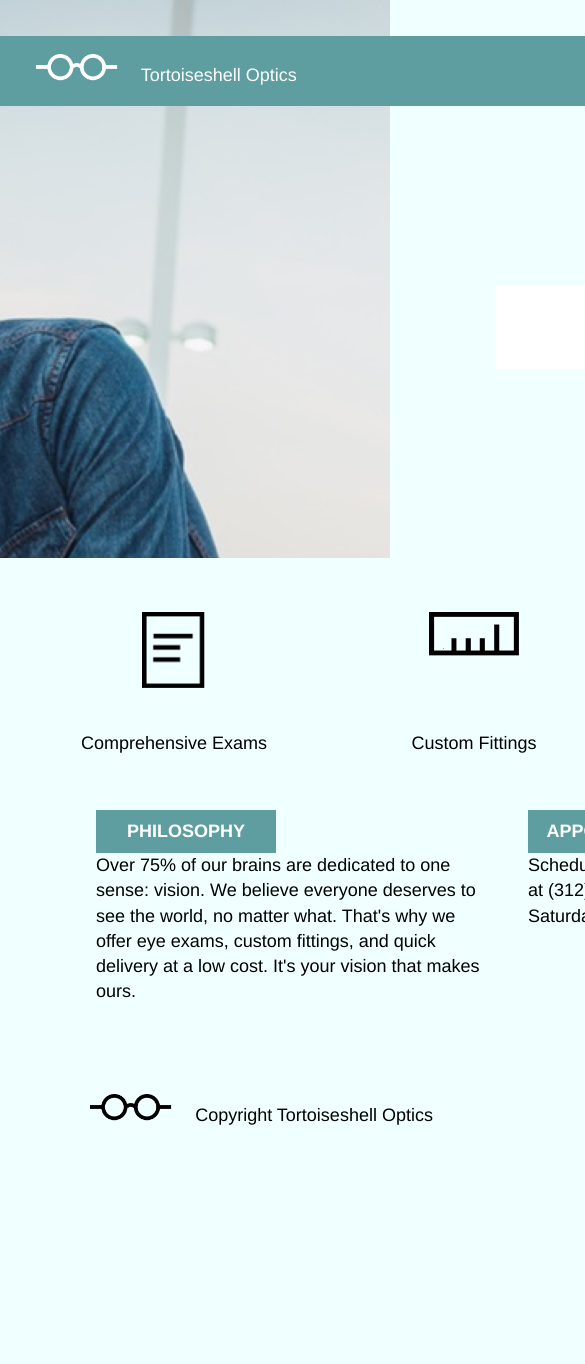
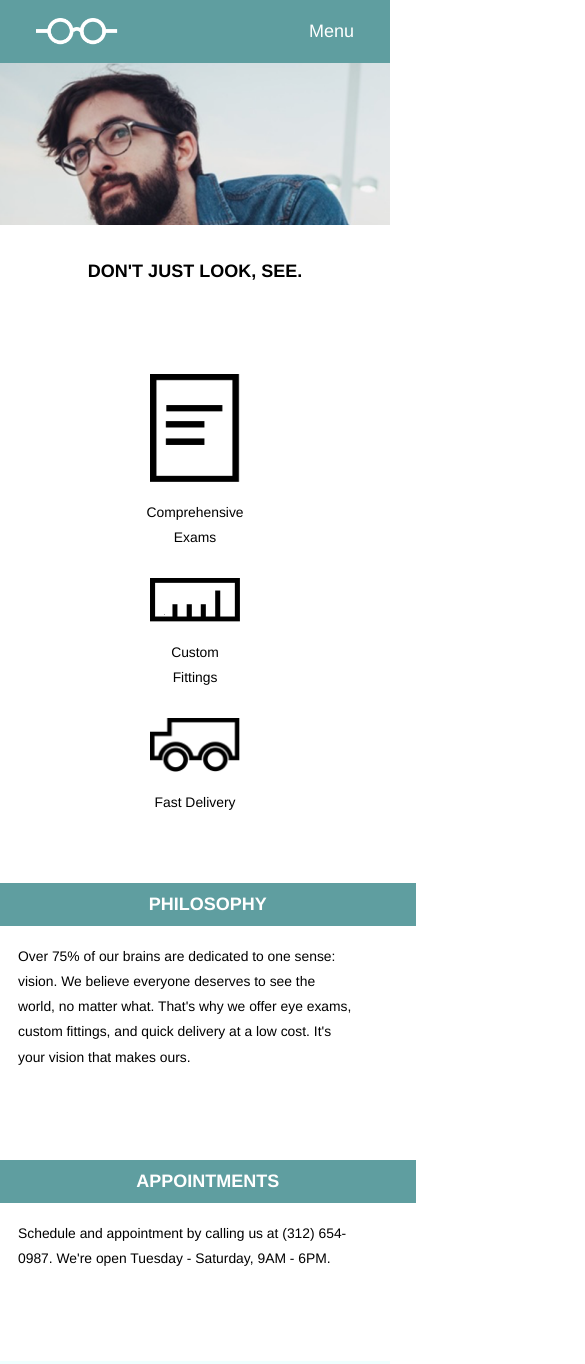
Before and after one commit to Wyorancher/Tortoiseshell-Optics, a plain HTML site: page index.html in a window 390 px wide. Shown: the top 1364 px of the page, 585 px wide, since content can reach past the window. Before the commit the page ends 1201 px from the top, so only its background shows below. Drawn offline with Linux system fonts and the light colour scheme.

Commit message:
final project files

```diff
--- a/index.html
+++ b/index.html
@@ -2,7 +2,6 @@
 <html>
 <head>
 <meta charset="utf-8">
-<meta name="viewport" content="width=device-width, initial-scale=1.0">
 <title>Tortoiseshell Optics</title>
 <link href="resources/css/reset.css" rel="stylesheet" type="text/css">
 <link href="resources/css/style.css" rel="stylesheet" type="text/css">
@@ -10,29 +9,34 @@
 
 <body>
 <!--Top logo, company name and nav-->
-<div class="main-banner">
-  <div class="container">
-    <div class="company head">
-      <div>
-        <img class="head_img" src="resources/images/logo-white.png" alt="glasses icon">
-        <span>Tortoiseshell Optics</span>
-      </div>
-       <nav>
+<header>
+  <nav class="container">
+    <div>
+      <img src="resources/images/logo-white.png" alt="glasses icon">
+      <span>Tortoiseshell Optics</span>
+    </div>
+    <div class="menu">
+       <ul>
         <li>Services</li>
         <li>Products</li>
         <li>Contacts</li>
-      </nav>
+      </ul>
+      <ul class="truncated-menu">
+        <li>Menu</li>
+      </ul>
     </div>
-    <div class="head_box">
-      <p>DON'T JUST LOOK, SEE.</p>
+  </nav>
+  <!--Main banner-->
+    <div class="flex container">
+      <div class="main-banner">
+      <h1>DON'T JUST LOOK, SEE.</h1>
     </div>
   </div>
-</div>
-<!--Info-->
-<div class="container">
-  <div class="info_box">
+</header>
+<!--Business guide and Info Section-->
+<section class="guide">
     <div class="service">
-      <img src="resources/images/paper-icon.png" alt="piece of paper icon" class="paper">
+      <img class="paper" src="resources/images/paper-icon.png" alt="piece of paper icon">
       <div>Comprehensive Exams</div>
     </div>
     <div class="service">
@@ -43,28 +47,26 @@
       <img class="truck" src="resources/images/truck-icon.png" alt="truck icon">
       <div>Fast Delivery</div>
     </div>
-  </div>
-  <!--business information-->
-  <div class="business_info">
-    <div class="col_one">
-      <div class="about company">
-        <h2>PHILOSOPHY</h2>
+  </section>
+  <!-- info section-->
+  <section class="guide container">
+    <div class="info">
+      <div class="title">
+        PHILOSOPHY
       </div>
       <p>Over 75% of our brains are dedicated to one sense: vision. We believe everyone deserves to see the world, no matter what. That's why we offer eye exams, custom fittings, and quick delivery at a low cost. It's your vision that makes ours.</p>
     </div>
-    <div class="col_two">
-      <div class="about company">
-        <h2>APPOINTMENTS</h2>
+    <div class="info">
+      <div class="title">
+        APPOINTMENTS
     </div>
       <p>Schedule and appointment by calling us at (312) 654-0987. We're open Tuesday - Saturday, 9AM - 6PM.</p>
     </div>
-  </div>
-</div>
+  </section>
+  <!--Footer-->
 <footer class="container">
-  <div class="footer_business">
     <img class="head_img" src="resources/images/logo-black.png" alt="glasses icon">
-    <span>Copyright Tortoiseshell Optics</span>
-  </div>
+    <div>Copyright Tortoiseshell Optics</div>
 </footer>
 </body>
 </html>
--- a/resources/css/style.css
+++ b/resources/css/style.css
@@ -1,88 +1,161 @@
 @charset "utf-8";
 /* CSS Document */
-@media only screen and (max-width: 1024px) {
+
+html {
+  font-family: Helvetica, sans-serif;
+  font-size: 18px;
+  background-color: white;
+}
+
+body {
+  line-height: 1.4rem;
+}
+
+.container {
+  max-width: 960px;
+  margin: auto;
+}
+
+.flex {
+  display: flex;
+}
+
+/* Header */
+
+header {
+  background: url(../images/glasses-bg.png);
+  background-repeat: no-repeat;
+  background-position: center;
+  background-size: cover;
+  padding-top: 1rem;
+  height: 30rem;
+}
+h1 {
+  font-size: 2rem;
+  font-weight: bold;
+  margin: 2rem 0;
+}
+header .flex {
+  justify-content: flex-end;
+}
+
 .main-banner {
+  background-color: white;
+  padding: 0.75rem 5rem;
+  display: inline-block;
+  margin-top: 10rem;
+  margin-right: -2rem;
+  line-height: 1.2rem;
+}
+/*Navigation*/
+
+nav {
+  padding: 1rem 0;
+  background-color: cadetblue;
+  color: white;
+  display: flex;
+  align-items: center;
+  justify-content: space-between;
+}
+
+nav div {
+  display: flex;
+  align-items: center;
+}
+
+nav img {
+  height: 1.5rem;
+  margin-left: 2rem;
+  margin-right: 1rem;
+}
+
+ul {
+  margin-right: 1rem;
+}
+
+ul li {
+  display: inline;
+  padding: 0 1rem;
+}
+
+.truncated-menu {
+  display: none;
+}
+/*Header and av media queries*/
+
+@media only screen and (max-width: 1020px) {
+  header {
     padding-top: 0;
     height: 22rem;
   }
 
-  .head {
+  nav.container {
     max-width: 100%;
   }
 
-  .head_box {
+  .main-banner {
     padding: 0.75rem 4rem;
     margin-top: 5rem;
     margin-right: 2rem;
   }
 
-  .head_box p {
+  .main-banner h1 {
     font-size: 1.33rem;
   }
 }
-html,
-body {
-  font-family: Helvetica;
-  font-size: 18px;
-  line-height: 1.4;
-  margin: 0;
-  background-color: azure;
+
+@media only screen and (max-width: 780px) {
+  .menu ul {
+    display: none;
   }
-.container {
-  width: 960px;
-  margin: 0 auto;
+
+  .menu ul.truncated-menu {
+    display: block;
   }
-/*Container for top header including head-container, image, and nav*/
+}
 
-/*cadetblue container*/
-.company {
-  background-color: cadetblue;
-  color: white;
+@media only screen and (max-width: 560px) {
+  header div span {
+    display: none;
   }
-/*jumbo head image*/
+
+  header {
+    background-position: 20%;
+    height: 17rem;
+  }
+
   .main-banner {
-  background: url(../images/glasses-bg.png);
-  background-repeat: no-repeat;
-  background-position: center;
-  background-size: cover;
-  margin-top: 0;
-  padding-top: 1rem;
-  height: 30rem;
+    padding: 0 1rem;
+    margin: 9rem auto 0 auto;
+    width: 100%;
+    text-align: center;
   }
-.head {
-  display: flex;
-  margin-top: 1rem;
-  align-items: center;
-  justify-content: space-between;
-  padding: 1rem;
+
+  .main-banner h1 {
+    font-size: 1rem;
   }
-/*business logo and title*/
-.head_img {
-  height: 1.5rem;
-  padding: 0 1rem;
 }
-/*head navigation*/
-li {
-  display: inline;
-  padding-right: 2rem;
-  list-style: none;
-}
-/*head container for h1 box*/
-.head_box {
-  display: inline-block;
-  float: right;
-  background-color: white;
-  font-weight: bold;
-  margin: 10rem 0 0 0;
-  line-height: 1.2;
-  padding: 1.5rem 5rem;
-  font-size: 2rem;
-}
-/*info box with icons*/
-.info_box  {
+
+/* Guide Sections */
+
+.guide {
   display: flex;
   justify-content: center;
 }
+
+/*Guide Section Media Query*/
+
+@media only screen and (max-width: 560px) {
+  .guide {
+    flex-direction: column;
+    align-items: center;
+    justify-content: flex-start;
+    margin-top: 3rem;
+  }
+}
+
+/* Service Section */
+
 .service {
   display: flex;
   flex-direction: column;
@@ -90,54 +163,88 @@ li {
   align-items: center;
   text-align: center;
   margin: 3rem;
+  width: 5rem;
   height: 8rem;
-  margin-top: 3rem;
 }
-div {
-  display: block;
+
+.service img {
+  width: 5rem;
+  margin-bottom: 1rem;
 }
-/*icons*/
-.paper {
+
+.service img.paper-icon {
   width: 3.5rem;
+}
+/*Service Media Query*/
+
+@media only screen and (max-width: 560px) {
+  .service {
     height: auto;
-  padding: 0 3rem;
+    margin: .77rem;
+    font-size: .77rem;
   }
-.ruler  {
-  width: 5rem;
-  height: auto;
-  padding: 0 3rem;
 }
-.truck  {
-  width: 5rem;
-  height: auto;
-  padding: 0 3rem;
+
+/* Info Section */
+
+.info {
+  width: 35%;
+  margin-right: 5%;
+  margin-bottom: 4rem;
 }
-/*business information*/
-.about {
-  display: flex;
-  margin-right: 5%;
-  max-width: 10rem;
-  align-content: center;
-  flex-flow: column wrap;
 
+.info p {
+  padding: 1rem 0;
 }
-.about h2 {
+
+.title {
+  background-color: cadetblue;
   padding: 0.5rem 1.25rem;
   font-weight: bold;
-  font-size: 1rem;
+  color: white;
+  max-width: 10rem;
+}
+/*Info Media Query*/
 
+@media only screen and (max-width: 560px) {
+  .info {
+    width: auto;
   }
-.business_info {
+
+  .info .title {
+    width: 100%;
+    max-width: 100%;
+    text-align: center;
+  }
+
+  .info p {
+    padding: 1rem;
+    font-size: .77rem;
+  }
+}
+
+/* Footer */
+
+footer {
+  background-color: azure;
+  padding: 4rem 2rem;
   display: flex;
+  align-items: center;
+}
+
+footer img {
+  height: 1.5rem;
+  margin-left: 2rem;
+  margin-right: 1rem;
+}
+/*Footer media query*/
+
+@media only screen and (max-width: 560px) {
+  footer {
     justify-content: center;
   }
-.col_one {
-  width: 40%;
-  padding-right: 5%;
+
+  footer div {
+    display: none;
   }
-.col_two {
-  width: 35%;
 }
-.footer_business {
-  padding: 5rem 0 4rem 4rem;
-}
```
Lines whose indentation alone changed are shown as unchanged.
